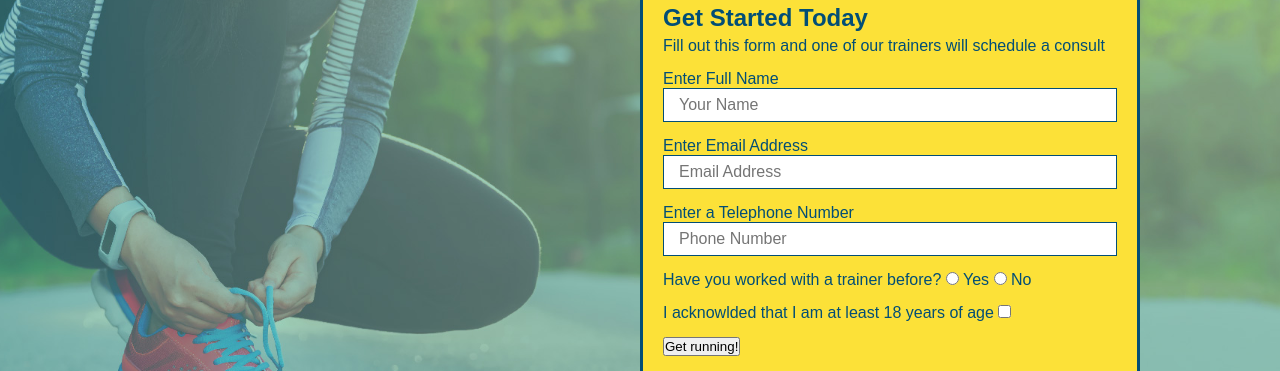
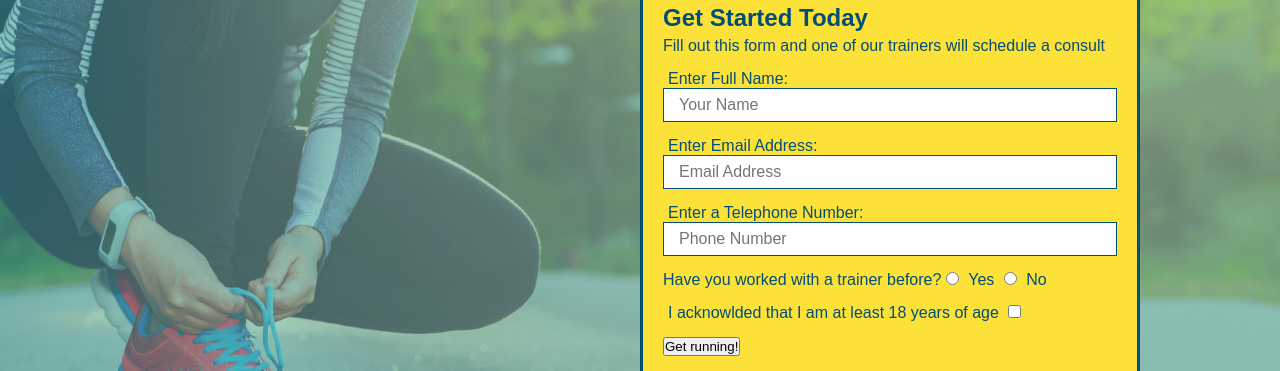
Before and after one commit to antger78/run-buddy, a plain HTML site: page index.html in a window 1280 px wide. Shown: the part 183-554 px from the top of the page. Drawn offline with Linux system fonts and the light colour scheme.

Commit message:
saving before bed

```diff
--- a/assets/css/style.css
+++ b/assets/css/style.css
@@ -116,3 +116,7 @@ section {
     margin-bottom: 15px;
     padding: 7px 15px;
 }
+
+.hero-form label{
+    margin: 0 5px;
+}
--- a/index.html
+++ b/index.html
@@ -56,13 +56,13 @@
                     </p>
 
                     <form>
-                        <label for="name">Enter Full Name</label>
+                        <label for="name">Enter Full Name:</label>
                         <input class="form-input" type="text" placeholder="Your Name" name="name" id="name"/>
 
-                        <label for="email">Enter Email Address</label>
+                        <label for="email">Enter Email Address:</label>
                         <input class="form-input" type="email" placeholder="Email Address" name="email" id="email"/>
 
-                        <label for="phone">Enter a Telephone Number</label>
+                        <label for="phone">Enter a Telephone Number:</label>
                         <input class="form-input" type="tel" placeholder="Phone Number" name="phone" id="phone"/>
 
                         <p>
```
